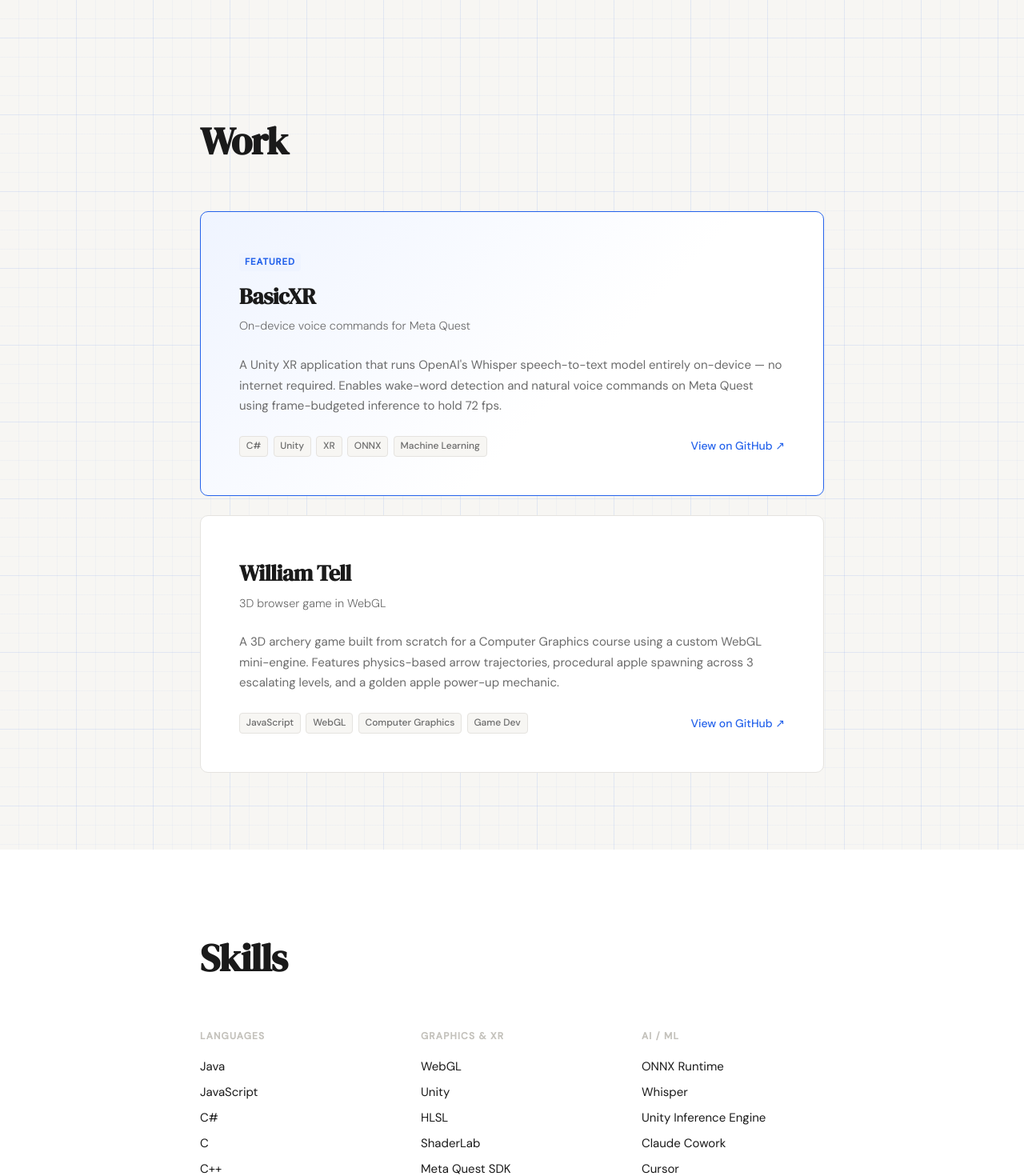
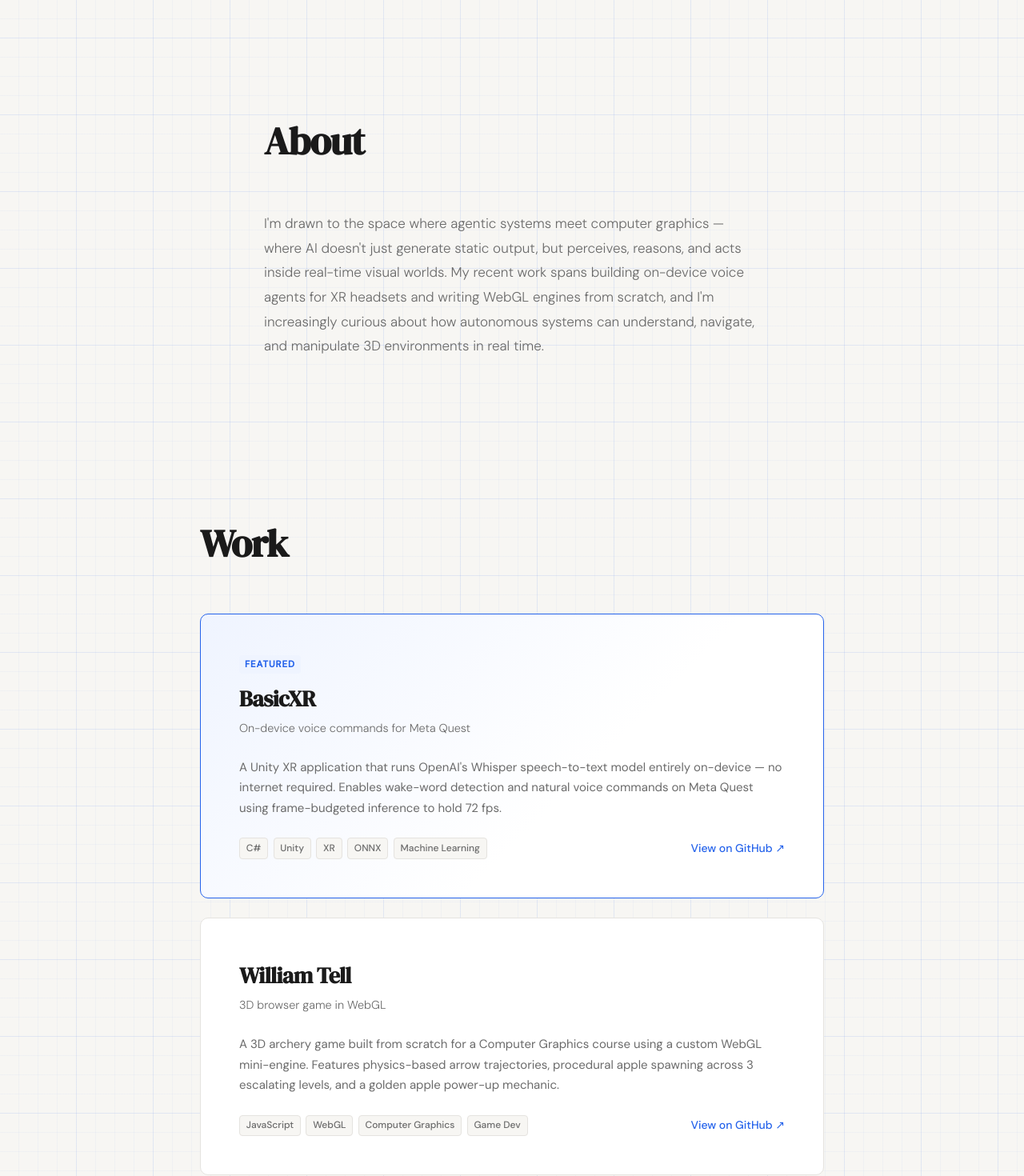
Before and after one commit to darrenkim247/darrenkim247.github.io, a React (Vite) app: page / in a window 1280 px wide. Shown: the part 720-2190 px from the top of the page at 80% size. Built offline with nearby package versions, Linux system fonts and the light colour scheme.

Commit message:
Add files via upload

```diff
--- a/src/App.css
+++ b/src/App.css
@@ -148,6 +148,15 @@
   letter-spacing: -0.02em;
   margin-bottom: var(--space-lg);
   color: var(--ink);
+}
+
+/* ── About ── */
+.about-inner { max-width: 620px; }
+.about-text {
+  font-size: 1.0625rem;
+  color: var(--ink-muted);
+  line-height: 1.8;
+  font-weight: 300;
 }
 
 /* ── Projects ── */
--- a/src/App.jsx
+++ b/src/App.jsx
@@ -1,6 +1,6 @@
 import './App.css'
 
-const NAV_LINKS = ['Work', 'Skills', 'Contact']
+const NAV_LINKS = ['About', 'Work', 'Skills', 'Contact']
 
 const PROJECTS = [
   {
@@ -26,9 +26,9 @@ const PROJECTS = [
 ]
 
 const SKILLS = [
-  { category: 'Languages', items: ['Java', 'JavaScript', 'C#', 'C', 'C++', 'Python', 'HTML/CSS'] },
+  { category: 'Languages', items: ['JavaScript', 'C#', 'Python', 'HTML/CSS'] },
   { category: 'Graphics & XR', items: ['WebGL', 'Unity', 'HLSL', 'ShaderLab', 'Meta Quest SDK'] },
-  { category: 'AI / ML', items: ['ONNX Runtime', 'Whisper', 'Unity Inference Engine', 'Claude Cowork', 'Cursor', 'Codex'] },
+  { category: 'AI / ML', items: ['ONNX Runtime', 'Whisper', 'Unity Inference Engine'] },
   { category: 'Tools', items: ['Git', 'GitHub Actions', 'Vite', 'React'] },
 ]
 
@@ -85,6 +85,25 @@ function Hero() {
       </div>
       <div className="hero-deco" aria-hidden="true">
         <span className="deco-line" />
+      </div>
+    </section>
+  )
+}
+
+function About() {
+  return (
+    <section className="section" id="about">
+      <div className="section-inner about-inner">
+        <h2 className="section-heading">About</h2>
+        <p className="about-text">
+          I'm drawn to the space where agentic systems meet computer
+          graphics — where AI doesn't just generate static output, but
+          perceives, reasons, and acts inside real-time visual worlds. My
+          recent work spans building on-device voice agents for XR headsets
+          and writing WebGL engines from scratch, and I'm increasingly
+          curious about how autonomous systems can understand, navigate, and
+          manipulate 3D environments in real time.
+        </p>
       </div>
     </section>
   )
@@ -198,6 +217,7 @@ export default function App() {
       <Nav />
       <main>
         <Hero />
+        <About />
         <Work />
         <Skills />
         <Contact />
```
